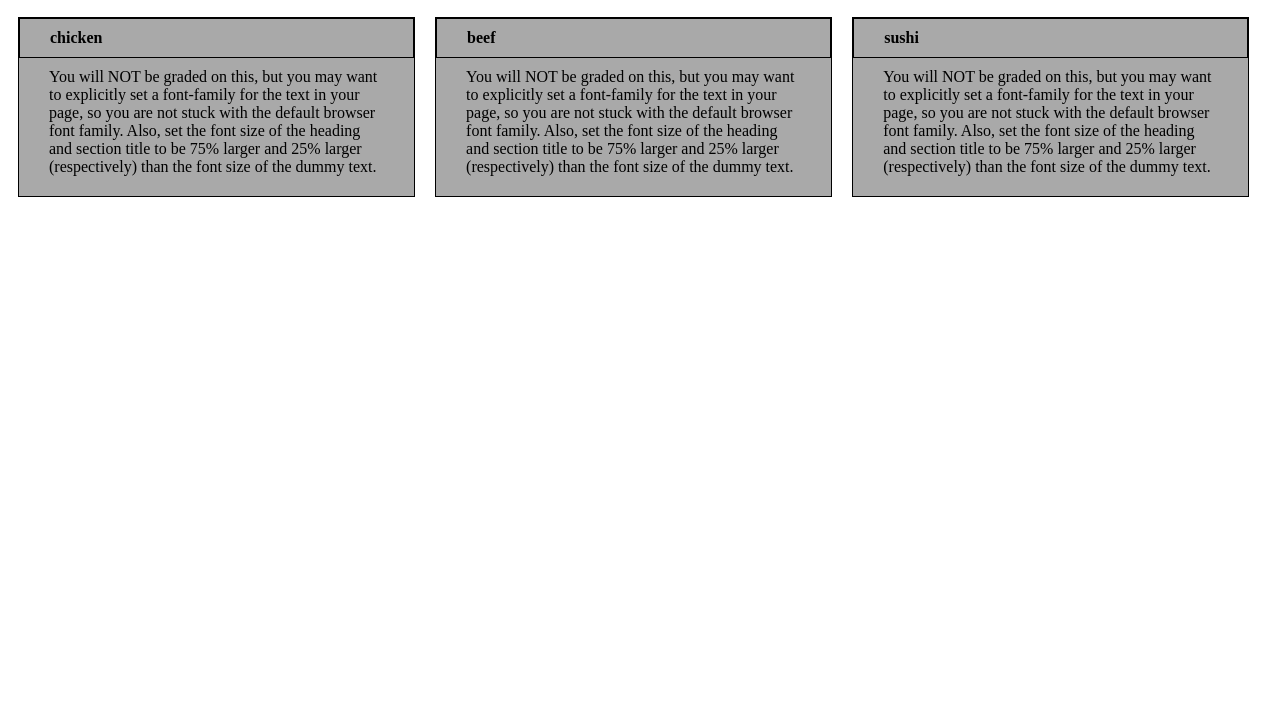
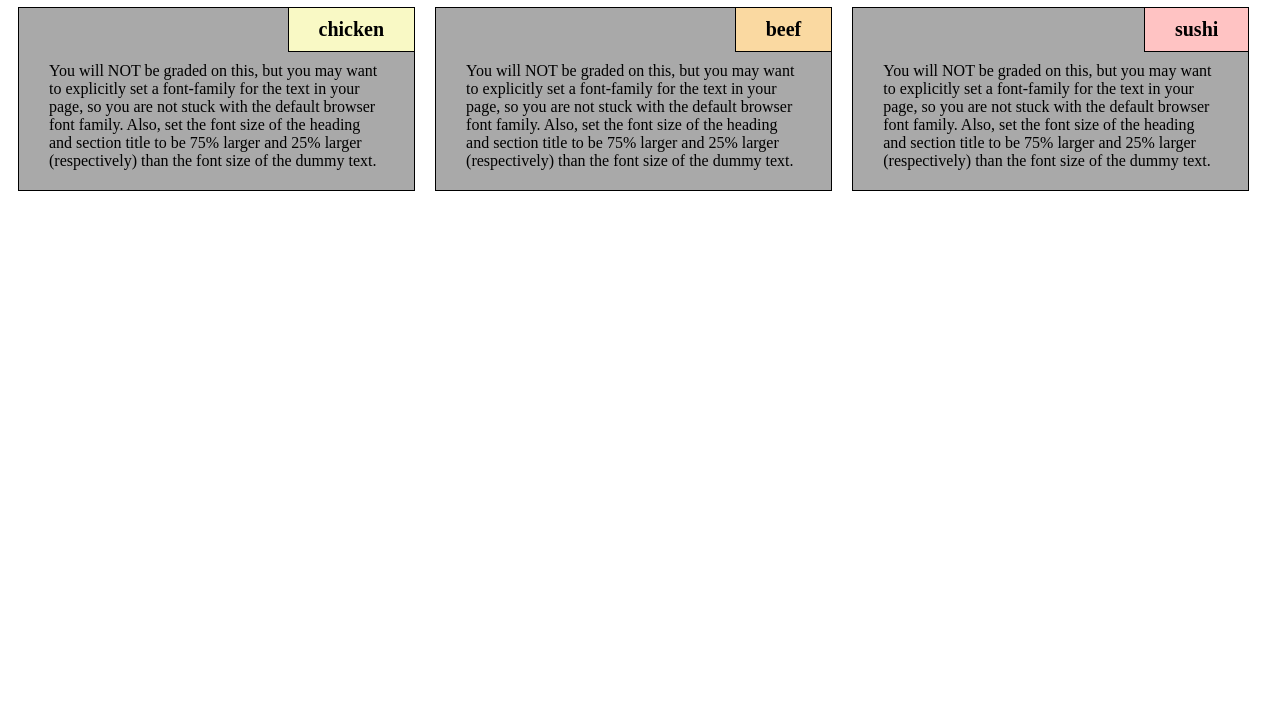
Before and after one commit to RealGalileo/WebDevelopCourse, a plain HTML site: page mod2_solution/index.html in a window 1280 px wide. Shown: the part 73-800 px from the top of the page. Drawn offline with Linux system fonts and the light colour scheme.

Commit message:
change stylesheet

```diff
--- a/mod2_solution/index.html
+++ b/mod2_solution/index.html
@@ -9,7 +9,7 @@
     <h1>Our Menu</h1>
         <div class="col-lg-4 col-md-6 col-sm-12">
             <div class="food">
-                <div class="name">chicken</div>
+                <div class="name color-1">chicken</div>
                 <div class="description">You will NOT be graded on this, but you may want to explicitly set a
                     font-family for the text in your page, so you are not stuck with the default browser font family.
                     Also, set the font size of the heading and section title to be 75% larger and 25% larger
@@ -18,7 +18,7 @@
         </div>
         <div class="col-lg-4 col-md-6 col-sm-12">
             <div class="food">
-                <div class="name">beef</div>
+                <div class="name color-2">beef</div>
                 <div class="description">You will NOT be graded on this, but you may want to explicitly set a
                     font-family for the text in your page, so you are not stuck with the default browser font family.
                     Also, set the font size of the heading and section title to be 75% larger and 25% larger
@@ -27,7 +27,7 @@
         </div>
         <div class="col-lg-4 col-md-12 col-sm-12">
             <div class="food">
-                <div class="name">sushi</div>
+                <div class="name color-3">sushi</div>
                 <div class="description">You will NOT be graded on this, but you may want to explicitly set a
                     font-family for the text in your page, so you are not stuck with the default browser font family.
                     Also, set the font size of the heading and section title to be 75% larger and 25% larger
--- a/mod2_solution/style.css
+++ b/mod2_solution/style.css
@@ -1,9 +1,12 @@
 * {
     box-sizing: border-box;
+    font-size: 16px;
+    font-family: "Apple Braille", "ui-sans-serif";
 }
 
 h1 {
     text-align: center;
+    font-size: 1.75em;
 }
 
 .row {
@@ -15,6 +18,17 @@ h1 {
     border: 1px solid black;
 }
 
+.color-1 {
+    background: #F9F9C5;
+}
+
+.color-2 {
+    background: #FAD9A1;
+}
+
+.color-3 {
+    background: #FFC3C3;
+}
 .name {
     border: 1px solid black;
     position: relative;
@@ -22,6 +36,10 @@ h1 {
     right: 0;
     padding: 10px 30px 10px 30px;
     font-weight: bold;
+    font-size: 1.25em;
+    float: right;
+    margin-right: -1px;
+    margin-top: -1px;
 }
 
 .description {
```
